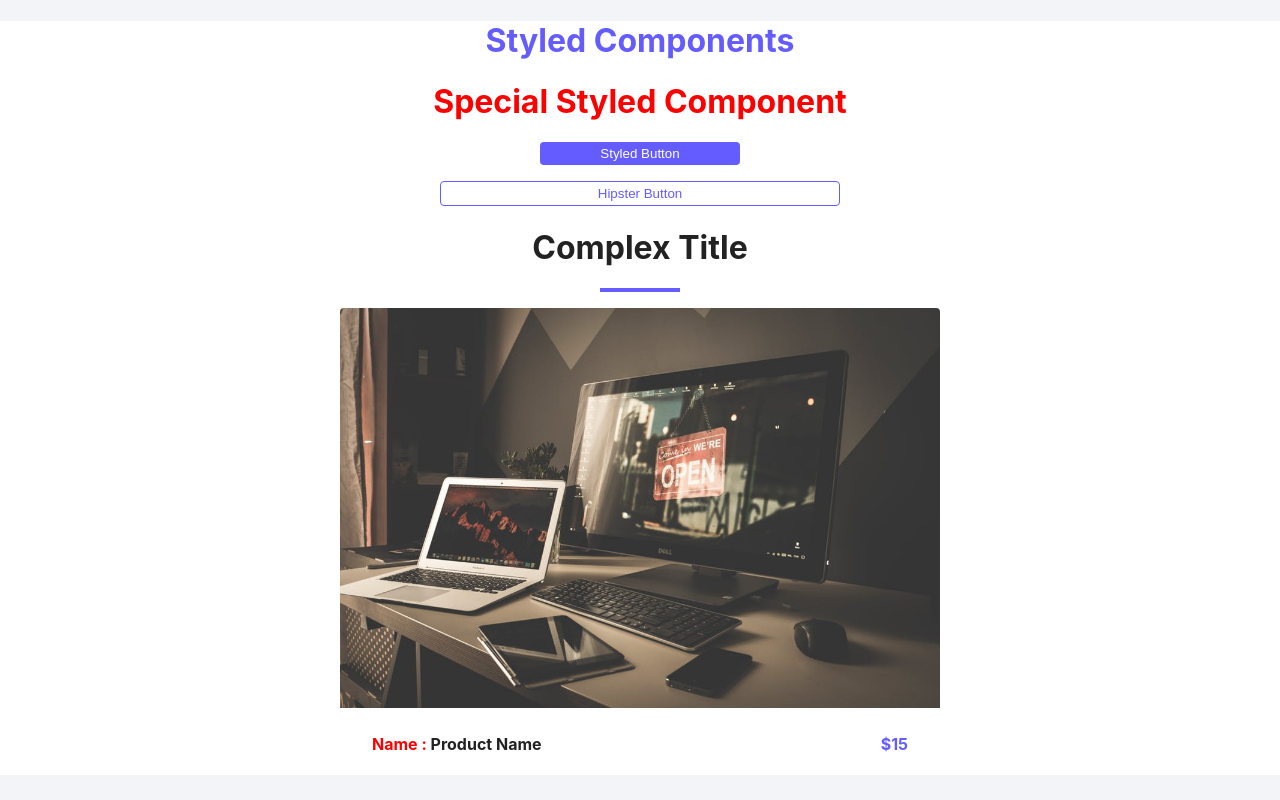
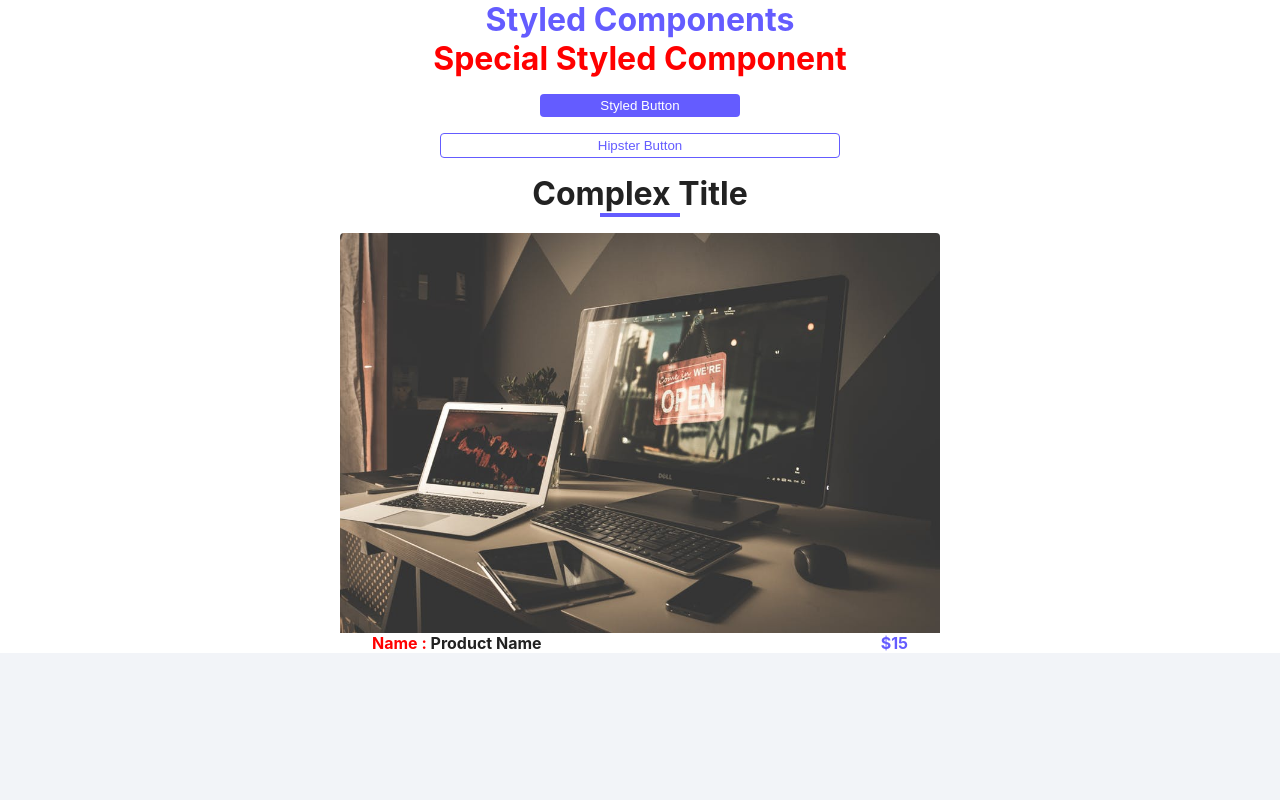
Before and after one commit to mshuber1981/Styled-Components, a React (Create React App) app: page / in a window 1280 px wide. Built offline with nearby package versions, Linux system fonts and the light colour scheme; the HTML template or start-up script is replaced by a standard one.

Commit message:
Updating global styles

```diff
--- a/src/GlobalStyles.js
+++ b/src/GlobalStyles.js
@@ -1,13 +1,20 @@
 import { createGlobalStyle } from "styled-components/macro";
 
 const GlobalStyles = createGlobalStyle`
-   :root {
+:root {
   --primary-color: #645cff;
   --white: #fff;
 }
 
+*,
+::after,
+::before {
+  margin: 0;
+  padding: 0;
+  box-sizing: border-box;
+}
+
 body {
-  margin: 0;
   font-family: -apple-system, BlinkMacSystemFont, "Segoe UI", "Roboto", "Oxygen",
     "Ubuntu", "Cantarell", "Fira Sans", "Droid Sans", "Helvetica Neue",
     sans-serif;
@@ -15,6 +22,11 @@ body {
   -moz-osx-font-smoothing: grayscale;
   background: #f2f4f8;
 }
+
+img {
+  width: 100%;
+  display: block;
+}
 `;
 
 export default GlobalStyles;
```
